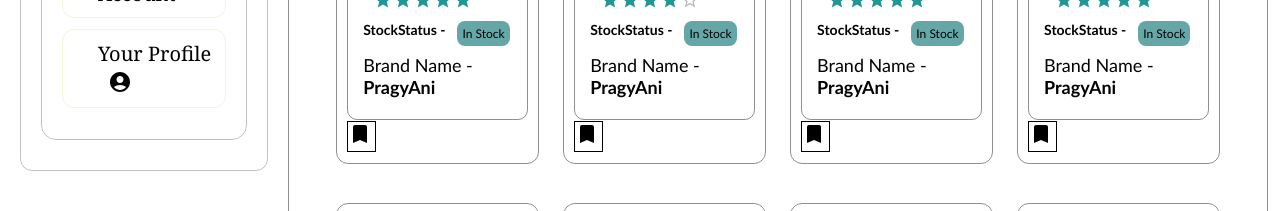
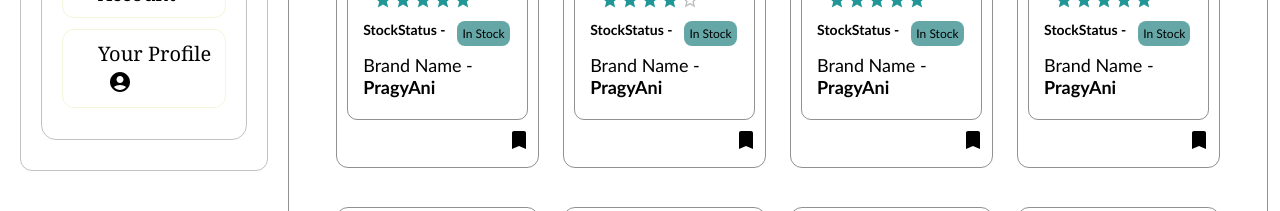
Before and after one commit to Pragyani/art-gallery, a React (Create React App) app: page / in a window 1280 px wide. Shown: the part 800-1011 px from the top of the page. Built offline with nearby package versions, Linux system fonts and the light colour scheme.

Commit message:
add : changes in styling of productdetails

```diff
--- a/src/ProductDetails/productDetail.css
+++ b/src/ProductDetails/productDetail.css
@@ -54,7 +54,8 @@
 }
 
 .re-container .product-fluid .products:hover {
-    box-shadow: 2px 4px 7px rgba(34, 34, 34, 0.279);;
+    box-shadow: 2px 4px 7px rgba(34, 34, 34, 0.279);
+    ;
 }
 
 .re-container .product-fluid .products:hover .product-box .product-img img {
@@ -96,7 +97,7 @@
 }
 
 .re-container .product-fluid .products .product-breif:hover {
-    box-shadow: 2px 4px 7px rgba(34, 34, 34, 0.279);;
+    box-shadow: 2px 4px 7px rgba(34, 34, 34, 0.279);
 }
 
 .products .product-breif .info-prod {
@@ -121,7 +122,7 @@
     margin-top: 7px;
     font-weight: 400;
     text-align: center;
-    background-color: rgba(34, 34, 34, 0.233);;
+    background-color: rgba(34, 34, 34, 0.233);
     border-radius: 30px;
 }
 
@@ -172,9 +173,14 @@
     cursor: pointer;
 }
 
-.products .saved-mark-product{
+.products .saved-mark-product {
     width: 16%;
-    border: 1px solid black;
-    margin-top: 1px ;
-    margin-bottom: 1px;
+    margin-top: 8px;
+    margin-left: 88%;
+    cursor: pointer;
 }
+
+.products .saved-mark-product:hover {
+    cursor: pointer;
+    color: rgba(0, 0, 0, 0.327);
+}
```
